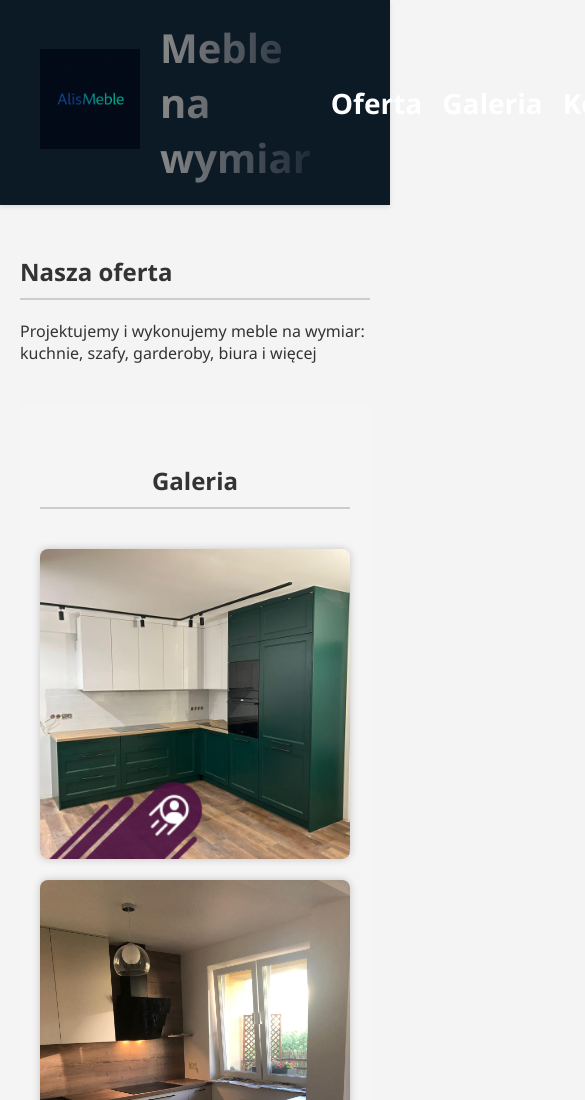
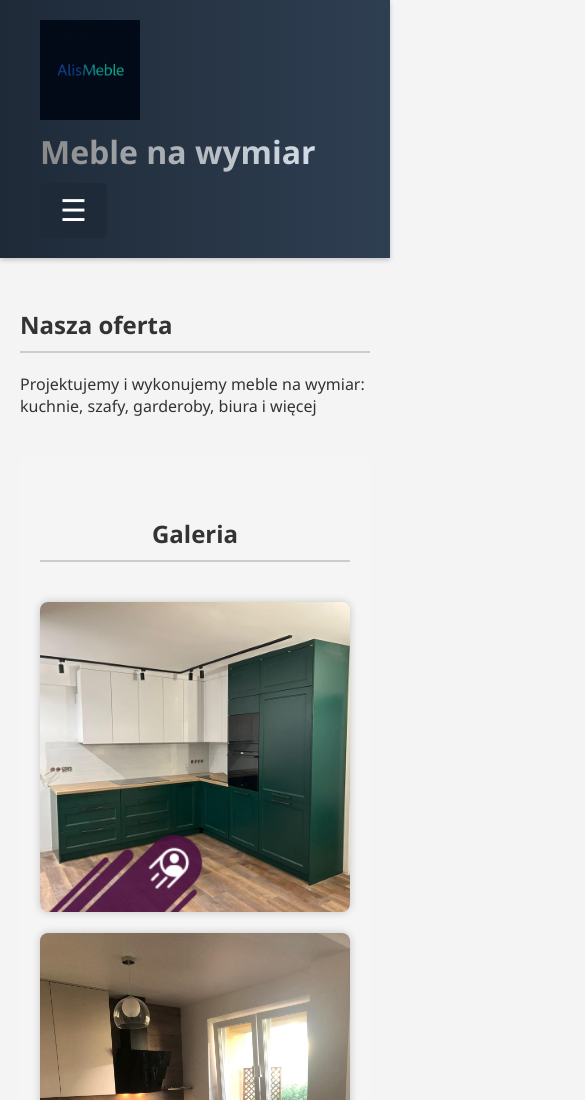
Before and after one commit to AmidokS/meble, a plain HTML site: page index.html in a window 390 px wide. Shown: the top 1100 px of the page, 585 px wide, since content can reach past the window. Drawn offline with nearby package versions, Linux system fonts and the light colour scheme.

Commit message:
Add files via upload

```diff
--- a/index.html
+++ b/index.html
@@ -14,6 +14,7 @@
             <img src="logo/logo.png" alt="AlisMeble" class="logo-image">
         </a>
         <h1 class="site-title">Meble na wymiar</h1>
+        <button class="burger" id="burgeg">&#9776;</button>
         <nav>
             <a href="#oferta">Oferta</a>
             <a href="#galeria">Galeria</a>
--- a/script.js
+++ b/script.js
@@ -13,3 +13,10 @@ for (let i = 1; i <= 20; i++) {
     link.appendChild(img);
     gallery.appendChild(link);
 }
+
+const burger = document.getElementById("burger");
+const nav = document.querySelector("nav");
+
+burger.addEventListener('click', () => {
+    nav.classList.toogle("active");
+});
--- a/style.css
+++ b/style.css
@@ -16,20 +16,25 @@ header, h1 {
     position: sticky;
     top: 0;
     z-index: 1000;
-    background-color: #0c1a26;
     display: flex;
     align-items: center;
     justify-content: space-between;
     padding: 20px 40px;
-    box-shadow: 0 2px 5px rgba(0, 0, 0, 0.1);
+    background: linear-gradient(90deg, #1e2a38, #2f3f52);
+    box-shadow: 0 2px 5px rgba(0, 0, 0, 0.2);
+    flex-wrap: wrap;
 }
 
 .logo-link {
-    display: inline-block;
+    display: flex;
+    align-items: center;
+    flex-shrink: 0;
 }
 
 .logo-image {
     height: 100px;
+    max-width: 100%;
+    margin-right: 20px;
     transition: transform 0.2s ease;
 }
 
@@ -39,25 +44,37 @@ header, h1 {
 
 .site-title {
     font-size: 2.5rem;
-    background: linear-gradient(90deg, #888, #1e2a38); /* серо-синий градиент */
+    background: linear-gradient(90deg, #888, #d4dee8); /* серо-синий градиент */
     -webkit-background-clip: text;
     -webkit-text-fill-color: transparent;
     background-clip: text;
     color: transparent;
     font-weight: 800;
-    margin: 0 20px;
+    margin: 0;
     flex-grow: 1;
+}
+
+.burger {
+    font-size: 30px;
+    background-color: none;
+    border: none;
+    color: white;
+    cursor: pointer;
+    display: none;
 }
 
 nav {
     display: flex;
     gap: 20px;
+    flex-wrap: wrap;
+    justify-content: center;
 }
 
 nav a {
     color: white;
     text-decoration: none;
     font-weight: bold;
+    font-size: 1rem;
 }
 
 nav a:hover {
@@ -149,3 +166,36 @@ footer {
     justify-content: center;
     gap: 20px;
 }
+
+@media (max-width: 768px) {
+    .burger {
+        display: block;
+    }
+
+    nav {
+        display: none;
+        flex-direction: column;
+        width: 100%;
+        background-color: #1e2a38;
+        padding: 10px 0;
+    }
+
+    nav a {
+        padding: 10px 20px;
+        border-top: 1px solid #2f3f52;
+    }
+
+    nav.active {
+        display: flex;
+    }
+
+    .site-header {
+        flex-direction: column;
+        align-items: flex-start;
+    }
+
+    .site-title {
+        font-size: 2rem;
+        margin: 10px 0;
+    }
+}
```
